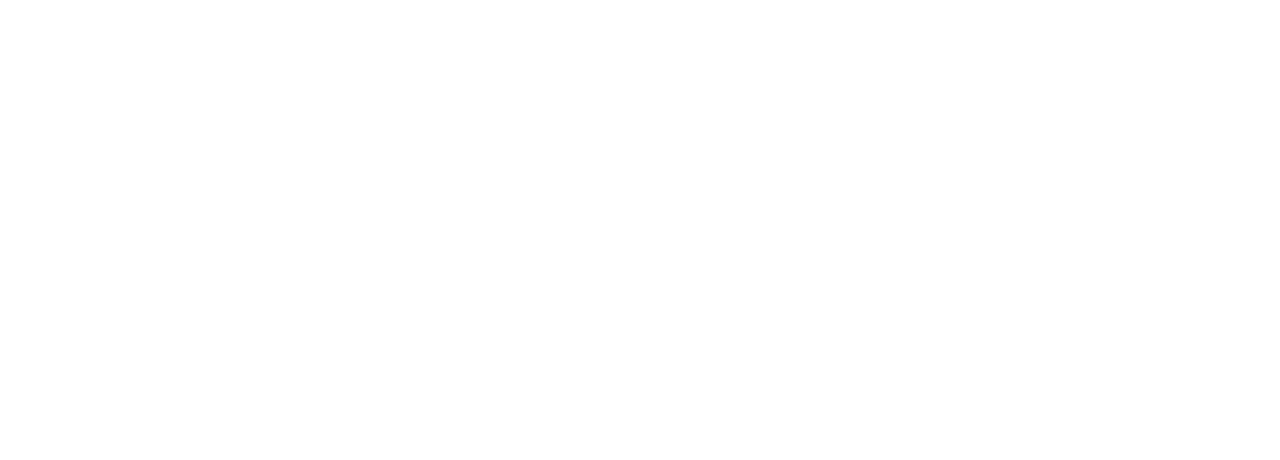
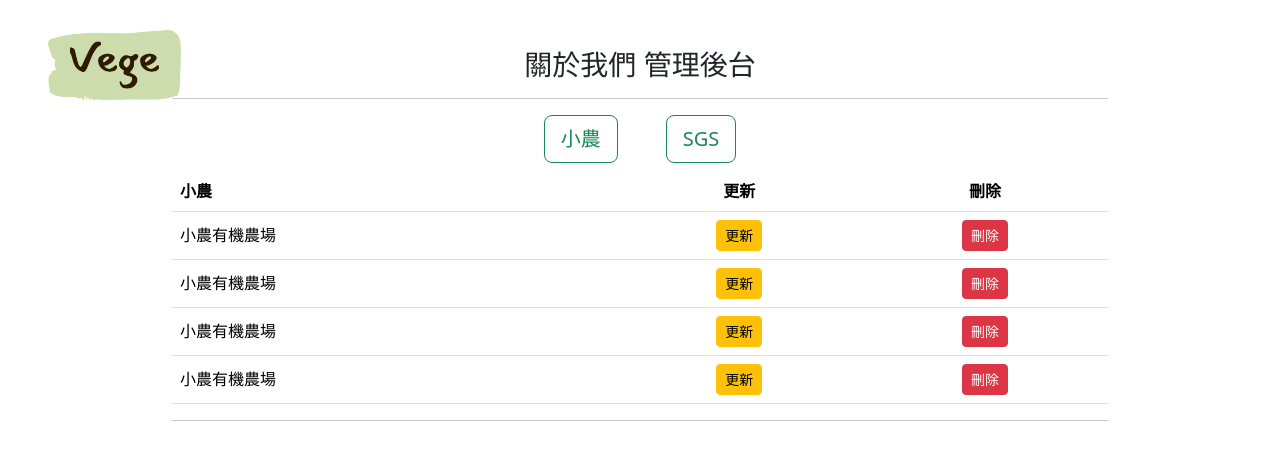
Before and after one commit to bjqs02/VegeBackside, a React (Create React App) app: page /admin/about in a window 1280 px wide. Shown: the top 460 px of the page. Built offline with nearby package versions, Linux system fonts and the light colour scheme.

Commit message:
新增管理about頁面

```diff
--- a/src/App.js
+++ b/src/App.js
@@ -1,18 +1,24 @@
 import React, { Component } from 'react';
 import { BrowserRouter, Route, Switch } from 'react-router-dom';
+import logo from './vegeLogo.png';
 
+import "bootstrap/dist/css/bootstrap.min.css";
 import adminIndex from './components/adminIndex';
-import "bootstrap/dist/css/bootstrap.min.css";
+import adminAbout from './components/adminAbout';
 
 class App extends Component {
 
   render() {
     return (
       <BrowserRouter>
+      <header className='ms-5'>
+        <img src={logo} style={{height: '70px', position: 'fixed', top: '30px'}} className='img-fluid' alt='logo'/>
+      </header>
         <div>
           <Switch>
             <Route path="/" component={adminIndex} exact />
             <Route path="/admin/index" component={adminIndex} exact />
+            <Route path="/admin/about" component={adminAbout} exact />
           </Switch>
         </div>
       </BrowserRouter>
--- /dev/null
+++ b/src/components/adminAbout.jsx
@@ -0,0 +1,64 @@
+import React, { Component } from 'react';
+// import axios from 'axios';
+
+class adminAbout extends Component {
+    state = {
+        farmerList: [
+            { "fId": 1, "title": "小農有機農場" },
+            { "fId": 2, "title": "小農有機農場" },
+            { "fId": 3, "title": "小農有機農場" },
+            { "fId": 4, "title": "小農有機農場" },
+        ],
+        adminList: [
+            { "listId": 1, "title": "會員資料管理", "path": "customer" },
+            { "listId": 2, "title": "產品管理", "path": "product" },
+            { "listId": 3, "title": "訂單管理", "path": "order" },
+            { "listId": 4, "title": "訊息管理", "path": "message" },
+        ]
+    }
+    render() {
+        return (<div className='container ms-auto me-auto w-75'>
+            <header>
+                <h3 className='text-center mt-5'>關於我們 管理後台</h3>
+                <hr />
+                <div className='text-center'>
+                    <h4 href="#" className='btn btn-lg btn-outline-success' style={{ display: 'inline-block' }}>小農</h4>
+                    <h4 href="#" className='btn btn-lg btn-outline-success ms-5' style={{ display: 'inline-block' }}>SGS</h4>
+                </div>
+            </header>
+            <table className='table'>
+                <thead>
+                    <tr className='align-middle'>
+                        <th>小農</th>
+                        <th className='text-center'>更新</th>
+                        <th className='text-center'>刪除</th>
+                    </tr>
+                </thead>
+                <tbody>
+                    {
+                        this.state.farmerList.map((farmer) =>
+                            <tr className='align-middle'>
+                                <td>
+                                    {farmer.title}
+                                </td>
+                                <td className='text-center'>
+                                    <a className='btn btn-warning btn-sm' href={`/admin/farmer/update/${farmer.fId}`}>更新</a>
+                                </td>
+                                <td className='text-center'>
+                                    <a className='btn btn-danger btn-sm' href={`/admin/farmer/delete/${farmer.fId}`}>刪除</a>
+                                </td>
+                            </tr>
+
+                        )
+                    }
+                </tbody>
+            </table>
+            <hr />
+
+
+        </div>
+        );
+    }
+}
+
+export default adminAbout;
--- a/src/components/adminIndex.jsx
+++ b/src/components/adminIndex.jsx
@@ -17,8 +17,8 @@
         ]
     }
     render() {
-        return (<div className='container ms-auto me-auto mt-5 w-50'>
-            <h3>VEGE 後台</h3>
+        return (<div className='container ms-auto me-auto w-50'>
+            <h3 className='text-center mt-5'>VEGE 後台</h3>
             <hr />
             <table className='table table-borderless table-hover'>
                 <thead>
```
Also changed, not shown: src/vegeLogo.png (added).
